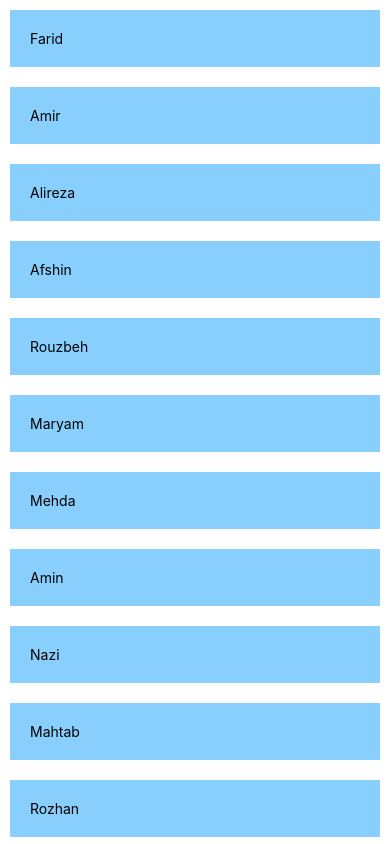
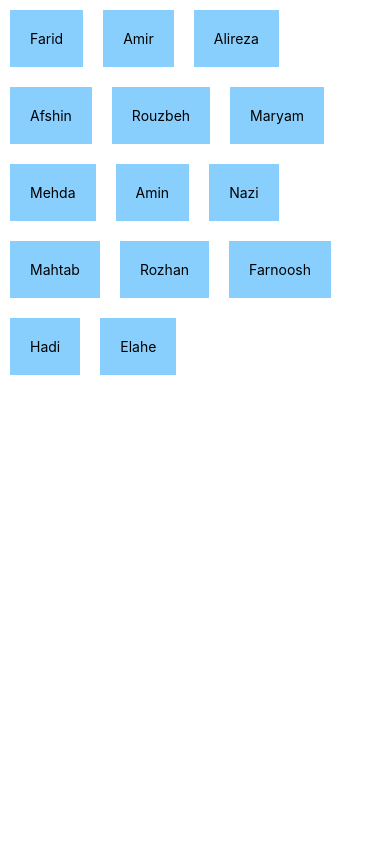
Before and after one commit to FaridFarahmandf/reactnativetutorial, a React Native app: screen / in a window 390 px wide. Built offline with nearby package versions, Linux system fonts and the light colour scheme.

Commit message:
FlatList

```diff
--- a/App.js
+++ b/App.js
@@ -1,33 +1,41 @@
 import React, {useState} from 'react';
-import { StyleSheet, Text, View, ScrollView } from 'react-native';
+import { StyleSheet, Text, View, ScrollView, FlatList } from 'react-native';
 
 export default function App() {
   const [people, setPeople] = useState([
-    {name: "Farid", key:1},
-    {name: "Amir", key:2},
-    {name: "Alireza", key:3},
-    {name: "Afshin", key:4},
-    {name: "Rouzbeh", key:5},
-    {name: "Maryam", key:6},
-    {name: "Mehda", key:7},
-    {name: "Amin", key:8},
-    {name: "Nazi", key:9},
-    {name: "Mahtab", key:10},
-    {name: "Rozhan", key:11},
-    {name: "Farnoosh", key:12},
-    {name: "Hadi", key:13},
-    {name: "Elahe", key:14},
+    {name: "Farid",id:1},
+    {name: "Amir",id:2},
+    {name: "Alireza",id:3},
+    {name: "Afshin",id:4},
+    {name: "Rouzbeh",id:5},
+    {name: "Maryam",id:6},
+    {name: "Mehda",id:7},
+    {name: "Amin",id:8},
+    {name: "Nazi",id:9},
+    {name: "Mahtab",id:10},
+    {name: "Rozhan",id:11},
+    {name: "Farnoosh",id:12},
+    {name: "Hadi",id:13},
+    {name: "Elahe",id:14},
   ])
   return (
     <View style={styles.container}>
-      <ScrollView>
+      <FlatList
+        numColumns={3}
+        keyExtractor={(item) => item.id }
+        data={people}
+        renderItem = {({item}) => (
+          <Text style={styles.item}>{item.name}</Text>
+        ) }
+      />
+      {/* <ScrollView>
         { people.map((p) => (
-          <View key={p.key}>
+          <Viewid={pid}>
             <Text style={styles.item}>{p.name}</Text>
-          </View>
+          </Viewid=>
         ))}
 
-      </ScrollView>
+      </ScrollView> */}
     </View>
   );
 }
@@ -42,7 +50,8 @@ const styles = StyleSheet.create({
   },
   item: {
     margin:10,
-    padding:20,
+    paddingVertical:20,
+    paddingHorizontal:20,
     backgroundColor:"#89CFFD",
     // color:"#fff"
   }
```
